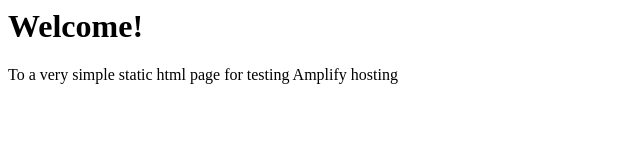
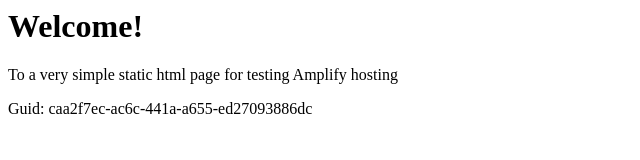
Before and after one commit to aws-aemilia-iad/Github-PR-Commit-Integration-Test-DoNotTouch-GitHubAutoBuildCanaryTest-v1-gamma-us-east-1, a website: page src/index.html in a window 1280 px wide. Shown: the whole page, without its empty margins (0-640 px from the left). Drawn offline with Linux system fonts and the light colour scheme.

Commit message:
commit from integ tests

```diff
--- a/src/index.html
+++ b/src/index.html
@@ -1,3 +1,5 @@
+
+
 <html lang="en">
 
 <head>
@@ -10,6 +12,6 @@
 <body>
     <h1>Welcome!</h1>
     <p>To a very simple static html page for testing Amplify hosting</p>
-</body>
+    <p>Guid: caa2f7ec-ac6c-441a-a655-ed27093886dc</p></body>
 
 </html>
```
